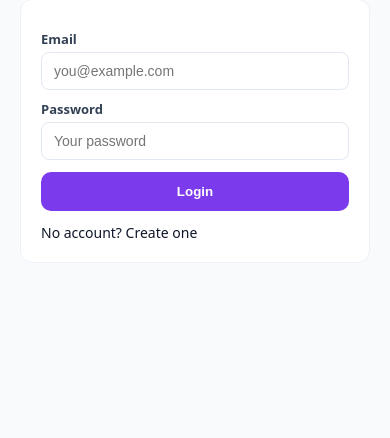
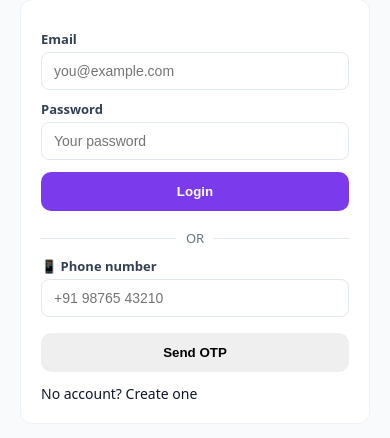
Before and after one commit to Himanshu3777/marketplace-catalogue, a Django app: page /login/ in a window 390 px wide; the page is wider, and only the part inside the window is pictured. Shown: the part 158-596 px from the top of that part. Run offline with Django 5.2, Linux system fonts and the light colour scheme; data comes from the database, SQL or seed files in the repository; data that the repository does not hold is empty; parts of the project's set-up code (start-up, migrations or seed data) failed here and were passed over; some libraries are stand-ins or nearby versions.

Commit message:
Phone OTP login UI on login page (Firebase)

```diff
--- a/frontend/templates/login.html
+++ b/frontend/templates/login.html
@@ -7,10 +7,91 @@
   <label>Email</label><input id="l-email" type="email" placeholder="you@example.com" autocomplete="email">
   <label>Password</label><input id="l-pass" type="password" placeholder="Your password" autocomplete="current-password">
   <button class="btn primary" id="btn-login" style="width:100%;margin-top:12px">Login</button>
+
+  <div style="display:flex;align-items:center;gap:10px;margin:18px 0 6px;color:#64748b;font-size:13px">
+    <div style="flex:1;height:1px;background:#e2e8f0"></div>OR<div style="flex:1;height:1px;background:#e2e8f0"></div>
+  </div>
+
+  <div id="otp-box">
+    <label>📱 Phone number</label>
+    <input id="otp-phone" type="tel" placeholder="+91 98765 43210" autocomplete="tel">
+    <div id="recaptcha-box" style="margin:8px 0"></div>
+    <button class="btn" id="btn-send-otp" style="width:100%;margin-top:8px">Send OTP</button>
+    <div id="otp-verify-box" style="display:none;margin-top:12px">
+      <label>Enter OTP</label>
+      <input id="otp-code" type="text" inputmode="numeric" maxlength="6" placeholder="6-digit OTP">
+      <button class="btn primary" id="btn-verify-otp" style="width:100%;margin-top:8px">Verify & Login</button>
+    </div>
+  </div>
+
   <p style="margin-top:12px;font-size:14px">No account? <a href="/register/">Create one</a></p>
 </div>
 {% endblock %}
 {% block scripts %}
+<script src="https://www.gstatic.com/firebasejs/10.12.2/firebase-app-compat.js"></script>
+<script src="https://www.gstatic.com/firebasejs/10.12.2/firebase-auth-compat.js"></script>
+<script>
+const firebaseConfig = {
+  apiKey: "AIzaSyCtt5jj8ew_XAqa4hGNEwasMBqD8EA7B7E",
+  authDomain: "shoping-69c86.firebaseapp.com",
+  projectId: "shoping-69c86",
+  storageBucket: "shoping-69c86.firebasestorage.app",
+  messagingSenderId: "496415548937",
+  appId: "1:496415548937:web:d2df1c3dd7dc0d31573ad8",
+};
+firebase.initializeApp(firebaseConfig);
+const fbAuth = firebase.auth();
+let confirmationResult = null;
+
+fbAuth.languageCode = "en";
+window.recaptchaVerifier = new firebase.auth.RecaptchaVerifier(
+  "recaptcha-box", { size: "normal" });
+
+$("#btn-send-otp").addEventListener("click", async () => {
+  const phone = $("#otp-phone").value.trim();
+  const errBox = $("#login-err");
+  errBox.innerHTML = "";
+  if (!/^\+\d{10,15}$/.test(phone)) {
+    errBox.innerHTML = `<div class="alert err">Phone number +91 ke saath likho, jaise +919876543210</div>`;
+    return;
+  }
+  const btn = $("#btn-send-otp");
+  btn.disabled = true; btn.textContent = "Sending…";
+  try {
+    confirmationResult = await fbAuth.signInWithPhoneNumber(
+      phone, window.recaptchaVerifier);
+    $("#otp-verify-box").style.display = "block";
+    errBox.innerHTML = `<div class="alert ok">OTP bhej diya gaya! ✅</div>`;
+    btn.textContent = "Resend OTP";
+  } catch (e) {
+    errBox.innerHTML = `<div class="alert err">${esc(e.message)}</div>`;
+    try { window.recaptchaVerifier.render(); } catch (_) {}
+  } finally { btn.disabled = false; }
+});
+
+$("#btn-verify-otp").addEventListener("click", async () => {
+  const code = $("#otp-code").value.trim();
+  const errBox = $("#login-err");
+  errBox.innerHTML = "";
+  if (!confirmationResult) {
+    errBox.innerHTML = `<div class="alert err">Pehle OTP bhejo.</div>`;
+    return;
+  }
+  const btn = $("#btn-verify-otp");
+  btn.disabled = true; btn.textContent = "Verifying…";
+  try {
+    const cred = await confirmationResult.confirm(code);
+    const idToken = await cred.user.getIdToken();
+    const d = await apiPost("/accounts/phone-login/", { id_token: idToken });
+    await refreshAuthNav();
+    await refreshCartCount();
+    location.href = "/";
+  } catch (e) {
+    errBox.innerHTML = `<div class="alert err">${esc(e.message || "Galat OTP. Dobara try karo.")}</div>`;
+    btn.disabled = false; btn.textContent = "Verify & Login";
+  }
+});
+</script>
 <script>
 async function doLogin() {
   const btn = $("#btn-login");
```
